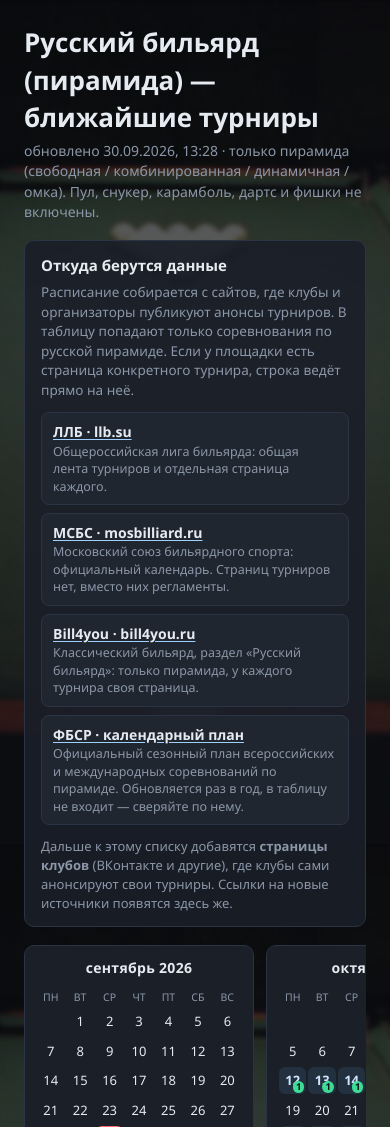
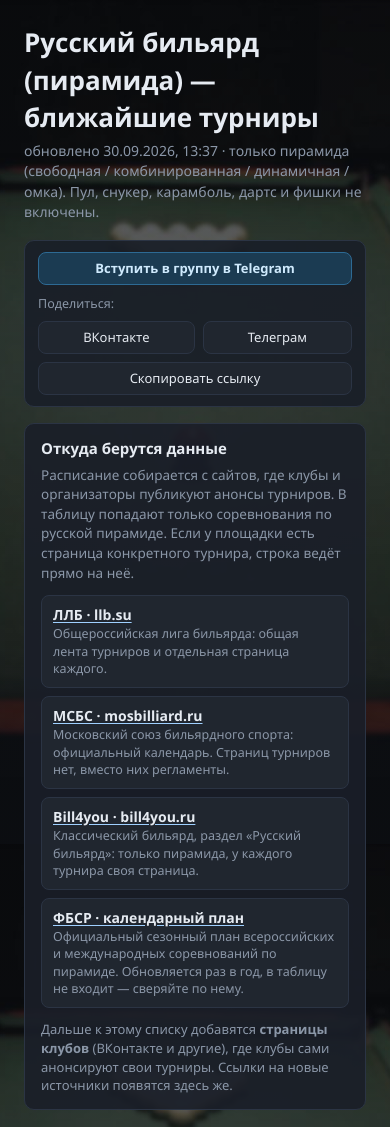
Before and after one commit to billiardpyramid/tournirs, a website: page billiard-tournaments.html in a window 390 px wide. Shown: the top 1127 px of the page. Drawn offline with Linux system fonts and the light colour scheme.

Commit message:
Кнопки «поделиться», вступление в группу и связь с владельцем

```diff
--- a/billiard-tournaments.html
+++ b/billiard-tournaments.html
@@ -48,11 +48,14 @@
   .foot a:hover{color:#cfe6ff}
   .foot-soft{margin-top:6px;color:#6f7b8c;font-size:11.5px}
 
-  /* ---------- Кнопки в подвале ---------- */
+  /* ---------- Кнопки ---------- */
   .acts{margin-bottom:14px;padding:0 0 12px;border-bottom:1px solid var(--line)}
+  .acts-top{display:flex;flex-wrap:wrap;align-items:center;gap:8px;
+    margin:0 0 16px;padding:11px 13px;background:rgba(26,31,40,.92);
+    border:1px solid var(--line);border-radius:10px}
   .acts-row{display:flex;flex-wrap:wrap;align-items:center;gap:8px;margin-bottom:8px}
   .acts-row:last-child{margin-bottom:0}
-  .acts-lab{color:var(--dim);font-size:12.5px;margin-right:2px}
+  .acts-lab{color:var(--dim);font-size:12.5px;margin:0 4px 0 6px}
   .btn{display:inline-block;padding:7px 13px;border-radius:8px;border:1px solid var(--line);
     background:#20262f;color:var(--txt);font-size:13px;font-family:inherit;cursor:pointer;
     text-decoration:none;line-height:1.3}
@@ -62,7 +65,9 @@
   .btn-tg:hover{background:#24506e;border-color:#3a86b8;color:#fff}
   .btn-contact{border-color:#3a4452}
   @media (max-width:520px){
-    .acts-row .btn{flex:1 1 auto;text-align:center}
+    .acts-top .btn{flex:1 1 auto;text-align:center}
+    .acts-top .btn-tg{flex:1 1 100%}
+    .acts-top .acts-lab{width:100%;margin:2px 0 0}
   }
 
   /* ---------- Плашка сбоя площадки ---------- */
@@ -198,9 +203,17 @@
 
   <h1>Русский бильярд (пирамида) — ближайшие турниры</h1>
   <div class="sub">
-    <span id="upd">обновлено 30.09.2026, 13:28</span> · только пирамида
+    <span id="upd">обновлено 30.09.2026, 13:37</span> · только пирамида
     (свободная / комбинированная / динамичная / омка).
     Пул, снукер, карамболь, дартс и фишки не включены.
+  </div>
+
+  <div class="acts acts-top">
+    <a class="btn btn-tg" href="https://t.me/+K4dL-XzcI8BmYmUy" target="_blank" rel="noopener">Вступить в группу в Telegram</a>
+    <span class="acts-lab">Поделиться:</span>
+    <a class="btn" id="shVk" target="_blank" rel="noopener">ВКонтакте</a>
+    <a class="btn" id="shTg" target="_blank" rel="noopener">Телеграм</a>
+    <button class="btn" type="button" id="shCopy">Скопировать ссылку</button>
   </div>
 
   <section class="srcs">
@@ -300,14 +313,8 @@
   <footer class="foot">
     <div class="acts">
       <div class="acts-row">
-        <span class="acts-lab">Поделиться:</span>
-        <a class="btn" id="shVk" target="_blank" rel="noopener">ВКонтакте</a>
-        <a class="btn" id="shTg" target="_blank" rel="noopener">Телеграм</a>
-        <button class="btn" type="button" id="shCopy">Скопировать ссылку</button>
-      </div>
-      <div class="acts-row">
-        <a class="btn btn-tg" href="https://t.me/+K4dL-XzcI8BmYmUy" target="_blank" rel="noopener">Вступить в группу в Telegram</a>
-        <a class="btn btn-contact" href="tel:+79119222158">Связаться с владельцем: +7 916 222-21-58 (Макс)</a>
+        <span class="acts-lab">Связь:</span>
+        <a class="btn btn-contact" href="tel:+79119222158">Владелец сайта Макс — +79119222158</a>
       </div>
     </div>
     <div>Расписание русского бильярда (пирамида). Данные — с площадок
@@ -342,7 +349,7 @@ const ROWS = [
 ["03.10","11:00","Новокузнецк 2026. 7-й тур серии открытых турниров \"Лига Бороды\" по пирамиде","Новокузнецк|Кураж","пирамида","17","ЛЛБ","llb","https://www.llb.su/t/5525626"],
 ["03.10","11:30","Московская пирамида (Сибирка)","Кропоткин|БК Ковбой","пирамида","22","B4Y","b4y","https://bill4you.ru/rus-billiard/tournament/14620"],
 ["03.10","12:00","Санкт-Петербург 2026. ТриК3. Пирамида № 13 (блиц) [Д]","Санкт-Петербург|ТриК3","пирамида","1","ЛЛБ","llb","https://www.llb.su/t/5545206"],
-["03.10","12:30","ЛЛБ 2026. Москва. Пирамида № 71 [К] ≤1300","Москва|33","пирамида","37","ЛЛБ","llb","https://www.llb.su/t/5545899"],
+["03.10","12:30","ЛЛБ 2026. Москва. Пирамида № 71 [К] ≤1300","Москва|33","пирамида","38","ЛЛБ","llb","https://www.llb.su/t/5545899"],
 ["04.10","05:00","Первенство Новосибирска \"Комбинированная пирамида\" (мужчины и женщины 70+)","Новосибирск|\"Федерация\"","комбинированная","0","B4Y","b4y","https://bill4you.ru/rus-billiard/tournament/14611"],
 ["04.10","05:00","Первенство Новосибирска \"Комбинированная пирамида\" (мужчины и женщины 80+)","Новосибирск|\"Федерация\"","комбинированная","0","B4Y","b4y","https://bill4you.ru/rus-billiard/tournament/14612"],
 ["04.10","10:00","ЛЛБ 2026. Чехов. Пирамидa № 12 [К] ≤850","Чехов|BILLIARDS","пирамида","14","ЛЛБ","llb","https://www.llb.su/t/5545433"],
@@ -366,7 +373,7 @@ const ROWS = [
 ["17.10","00:00","Турнир Ново-Иркутской ТЭЦ по свободной пирамиде с продолжением(квал.)","Иркутск|БК \"Меткий\"","свободная с продолж.","14","B4Y","b4y","https://bill4you.ru/rus-billiard/tournament/14495"],
 ["17.10","00:00","Турнир Ново-Иркутской ТЭЦ по свободной пирамиде с продолжением(О.Л.)","Иркутск|БК \"Меткий\"","свободная с продолж.","0","B4Y","b4y","https://bill4you.ru/rus-billiard/tournament/14497"],
 ["17.10","00:00","Турнир Ново-Иркутской ТЭЦ по свободной пирамиде с продолжением(П.Л.)","Иркутск|БК \"Меткий\"","свободная с продолж.","0","B4Y","b4y","https://bill4you.ru/rus-billiard/tournament/14496"],
-["17.10","09:30","Ижевск 2026. 1-й этап серии открытых турниров \"Золотая Лига Русского бильярда 2026/2027\" среди ветеранов 60+ по пирамиде","Ижевск|Кино","пирамида","62","ЛЛБ","llb","https://www.llb.su/t/5541770"],
+["17.10","09:30","Ижевск 2026. 1-й этап серии открытых турниров \"Золотая Лига Русского бильярда 2026/2027\" среди ветеранов 60+ по пирамиде","Ижевск|Кино","пирамида","63","ЛЛБ","llb","https://www.llb.su/t/5541770"],
 ["17.10","09:30","Ижевск 2026. 1-й этап серии открытых турниров \"Золотая Лига Русского бильярда 2026\\2027\" среди ветеранов 50-59 лет по пирамиде","Ижевск|Кино","пирамида","43","ЛЛБ","llb","https://www.llb.su/t/5545615"],
 ["17.10","10:00","Москва 2026. 8-й этап Премьер Лиги \"Сеньоры России\" по пирамиде","Москва|Модус V.","пирамида","71","ЛЛБ","llb","https://www.llb.su/t/5542450"],
 ["18.10","10:00","Чемпионат Санкт-Петербурга по пирамиде среди студентов 2026 [С]","Санкт-Петербург|PLAYPOOL","пирамида","0","ЛЛБ","llb","https://www.llb.su/t/5533294"],
@@ -426,7 +433,7 @@ const LIST_URLS = {
 
 /* Состояние площадок на момент последней сборки. Ставится автоматом:
    tools/build.mjs — <ключ площадки>: {name, rows, stale, at, iso}. */
-const SOURCE_STATUS = { "llb": { "name": "ЛЛБ", "rows": 53, "stale": false, "at": "30.09.2026, 13:28", "iso": "2026-09-30T10:28:04.540Z" }, "msbs": { "name": "МСБС", "rows": 20, "stale": false, "at": "30.09.2026, 13:28", "iso": "2026-09-30T10:28:04.877Z" }, "b4y": { "name": "B4Y", "rows": 18, "stale": false, "at": "30.09.2026, 13:28", "iso": "2026-09-30T10:28:05.068Z" } }; // <- автосбор
+const SOURCE_STATUS = { "llb": { "name": "ЛЛБ", "rows": 53, "stale": false, "at": "30.09.2026, 13:37", "iso": "2026-09-30T10:37:12.658Z" }, "msbs": { "name": "МСБС", "rows": 20, "stale": false, "at": "30.09.2026, 13:37", "iso": "2026-09-30T10:37:13.163Z" }, "b4y": { "name": "B4Y", "rows": 18, "stale": false, "at": "30.09.2026, 13:37", "iso": "2026-09-30T10:37:13.381Z" } }; // <- автосбор
 
 /* ---------- Даты ---------- */
 /* Год и выходные считаются из самих строк, вручную их держать не нужно —
```
